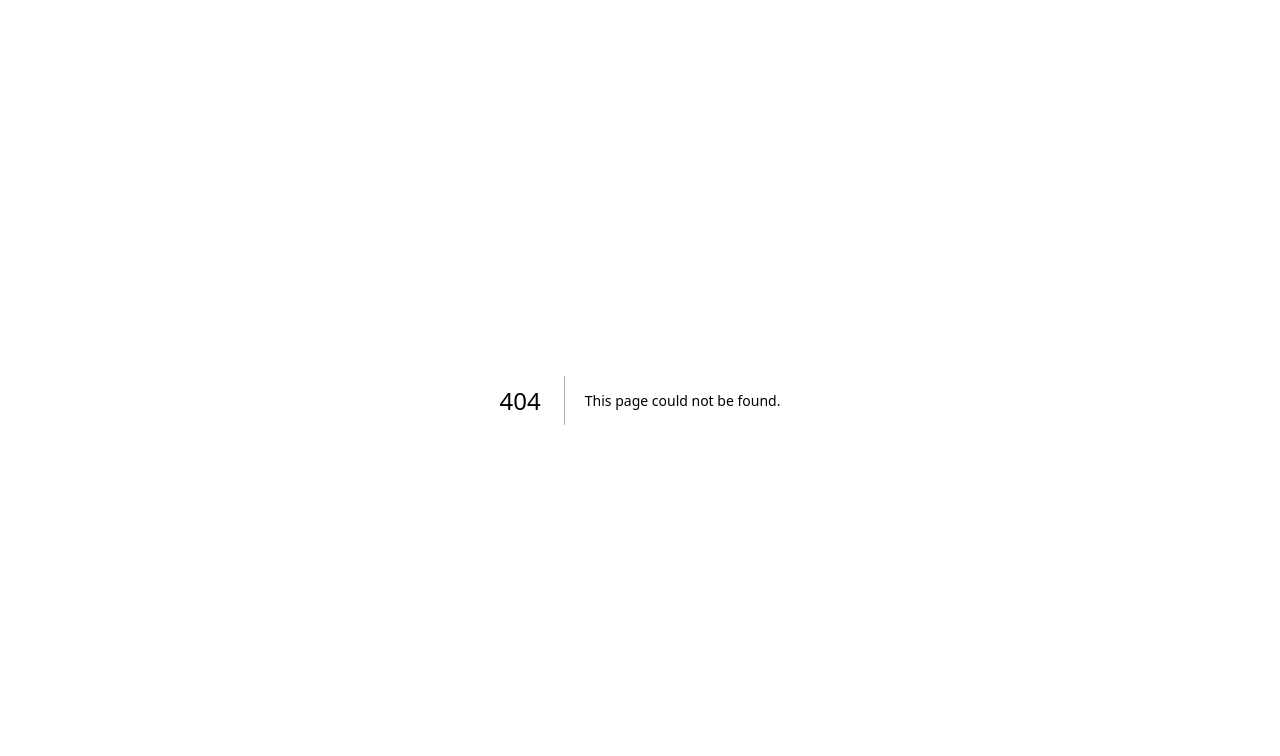
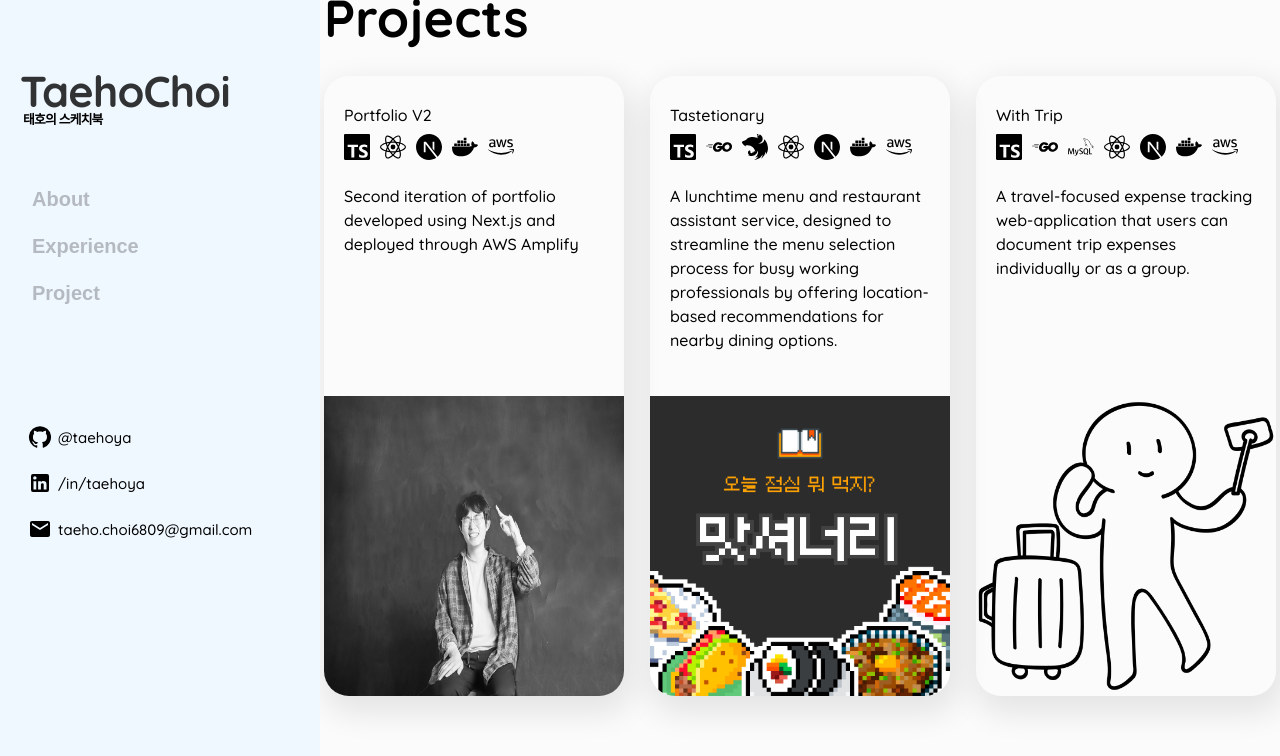
Before and after one commit to Taehoya/portfolio-v2, a Next.js app: page /project in a window 1280 px wide. Before the commit this address had no page. Shown: the top 756 px of the page. Built offline with nearby package versions, Linux system fonts and the light colour scheme.

Commit message:
create project page

```diff
--- a/src/app/layout.tsx
+++ b/src/app/layout.tsx
@@ -4,7 +4,6 @@ import StyledComponentsRegistry from '@/lib/registry';
 import { GlobalStyle } from '@/styles/GlobalStyle';
 import { theme } from '@/styles/theme';
 import { ThemeProvider } from 'styled-components';
-import localFont from 'next/font/local';
 import { Quicksand } from 'next/font/google';
 
 const font = Quicksand({
--- /dev/null
+++ b/src/app/project/page.styled.ts
@@ -0,0 +1,37 @@
+import styled from 'styled-components';
+
+export const ContainerWrapper = styled.div`
+    margin-left: 320px;
+    height: 100vh;
+    background-color: ${({ theme }) => theme.colors.gray};
+
+    @media screen and (max-width: 1260px) {
+        margin-left: 0;
+    }
+`;
+
+export const Container = styled.div``;
+
+export const ProjectContainer = styled.div`
+    height: 100%;
+    max-width: 1200px;
+    margin: 0 auto;
+
+    @media screen and (max-width: 1600px) {
+        max-width: 952px;
+    }
+
+    @media screen and (max-width: 904px) {
+        width: 364px;
+        padding-left: 24px;
+        padding-right: 24px;
+    }
+`;
+
+export const ProjectList = styled.ul`
+    display: flex;
+    justify-content: space-between;
+    @media screen and (max-width: 904px) {
+        flex-wrap: wrap;
+    }
+`;
--- /dev/null
+++ b/src/app/project/page.tsx
@@ -0,0 +1,47 @@
+'use client';
+
+import CProjectCard from '@/components/c-project-card';
+import CSideBar from '@/components/c-sidebar';
+import CSubHeader from '@/components/c-sub-header';
+import * as S from './page.styled';
+
+export default function ProjectPage() {
+    return (
+        <>
+            <CSideBar />
+            <S.ContainerWrapper>
+                <S.Container>
+                    <S.ProjectContainer>
+                        <CSubHeader title="Projects" />
+                        <S.ProjectList>
+                            <CProjectCard
+                                title="Portfolio V2"
+                                techStack={['ts', 'react', 'next', 'docker', 'aws']}
+                                description={
+                                    'Second iteration of portfolio developed using Next.js and deployed through AWS Amplify'
+                                }
+                                imgSrc="/image/Project/portfolio.jpg"
+                            />
+                            <CProjectCard
+                                title="Tastetionary"
+                                techStack={['ts', 'go', 'nest', 'react', 'next', 'docker', 'aws']}
+                                description={
+                                    'A lunchtime menu and restaurant assistant service, designed to streamline the menu selection process for busy working professionals by offering location-based recommendations for nearby dining options.'
+                                }
+                                imgSrc="/image/Project/taste.png"
+                            />
+                            <CProjectCard
+                                title="With Trip"
+                                techStack={['ts', 'go', 'mysql', 'react', 'next', 'docker', 'aws']}
+                                description={
+                                    'A travel-focused expense tracking web-application that users can document trip expenses individually or as a group.'
+                                }
+                                imgSrc="/image/Project/trip2.png"
+                            />
+                        </S.ProjectList>
+                    </S.ProjectContainer>
+                </S.Container>
+            </S.ContainerWrapper>
+        </>
+    );
+}
--- a/src/components/c-nav-button/index.tsx
+++ b/src/components/c-nav-button/index.tsx
@@ -1,3 +1,4 @@
+import { motion } from 'framer-motion';
 import * as S from './page.styled';
 
 interface Props {
@@ -6,8 +7,20 @@ interface Props {
     clickEvent?: () => void;
 }
 
+const buttonVariants = {
+    transition: {
+        opacity: 1,
+        type: 'spring',
+        duration: 0.5,
+        bounce: 0.5,
+        delayChildren: 0.3,
+        staggerChildren: 0.2,
+    },
+};
+
 export default function CNavButton({ title, isActive, clickEvent }: Props) {
     return (
+        <motion.div initial={{ opacity: 0 }} animate={{ opacity: 1 }} transition={buttonVariants}>
             <S.Button
                 $isActive={isActive}
                 onClick={() => {
@@ -16,5 +29,6 @@ export default function CNavButton({ title, isActive, clickEvent }: Props) {
             >
                 <S.Title>{title}</S.Title>
             </S.Button>
+        </motion.div>
     );
 }
--- a/src/components/c-project-card/page.styled.ts
+++ b/src/components/c-project-card/page.styled.ts
@@ -1,18 +1,16 @@
 import styled from 'styled-components';
 import { motion } from 'framer-motion';
-// import Image from "next/image";
 
 export const Container = styled.div`
-    width: 408px;
+    width: 350px;
     position: relative;
     overflow: hidden;
-    /* background-color: #fff; */
     border-radius: 25px;
     box-shadow: 4px 12px 30px 6px rgba(0, 0, 0, 0.09);
     cursor: pointer;
 
-    @media screen and (max-width: 1441px) {
-        width: 280px;
+    @media screen and (max-width: 1600px) {
+        width: 300px;
     }
 
     @media screen and (max-width: 904px) {
@@ -31,13 +29,11 @@ export const Content = styled.div`
     justify-content: center;
     padding: 20px;
     height: 300px;
-    /* min-height: 250px; */
 `;
 
 export const TitleContainer = styled(motion.div)`
     z-index: 1;
     position: relative;
-    /* color: #fff; */
 `;
 
 export const Title = styled.div`
@@ -53,9 +49,6 @@ export const ThumbNailContainer = styled.div`
 export const Thumbnail = styled.div`
     height: 300px;
     margin-top: 20px;
-    /* position: relative; */
-    /* position: absolute;
-    bottom: 0; */
 `;
 
 export const Image = styled.img`
--- a/src/components/c-sidebar/page.styled.ts
+++ b/src/components/c-sidebar/page.styled.ts
@@ -6,11 +6,10 @@ export const Wrapper = styled.div`
 `;
 
 export const Container = styled(motion.nav)<{ $active: boolean }>`
-    position: fixed;
-    min-width: 230px;
+    width: 320px;
     height: 100vh;
     max-height: 100vh;
-    min-width: 200px;
+    position: fixed;
     background-color: aliceblue;
     flex-direction: column;
     z-index: 2;
--- a/src/styles/theme.ts
+++ b/src/styles/theme.ts
@@ -3,6 +3,7 @@ import { DefaultTheme } from 'styled-components';
 const colors = {
     white: '#ffffff',
     black: '#000000',
+    gray: '#fbfbfb',
 };
 
 export const theme: DefaultTheme = {
```
Lines whose indentation alone changed are shown as unchanged.
